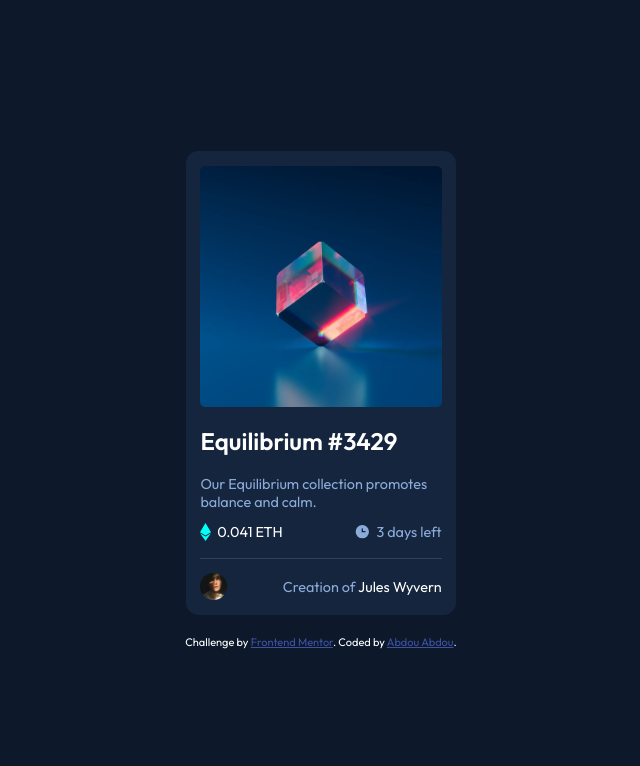
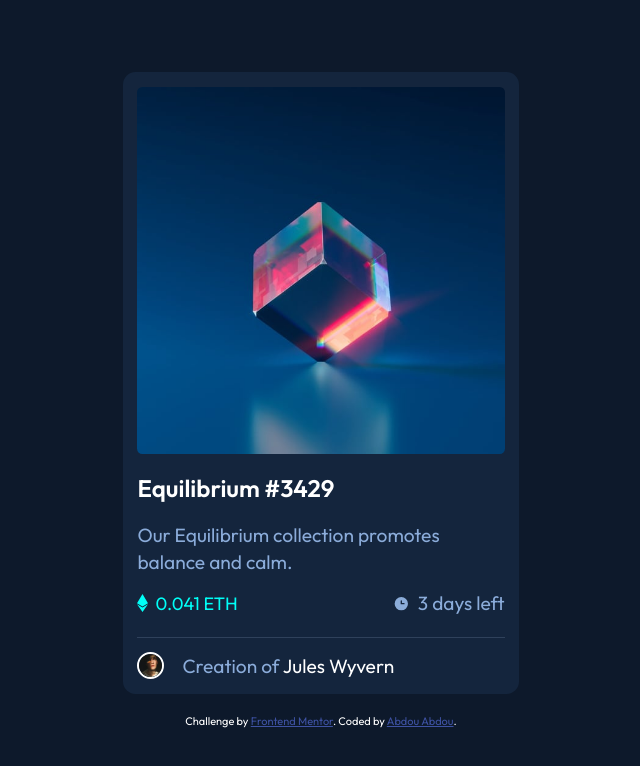
Before and after one commit to Abdou-Boud/challenge-three, a plain HTML site: page index.html in a window 1280 px wide. Shown: the whole page, without its empty margins (319-959 px from the left). Drawn offline with Linux system fonts and the light colour scheme.

Commit message:
first submit

```diff
--- a/css/main.css
+++ b/css/main.css
@@ -38,7 +38,7 @@ main {
     flex-direction: column;
 }
 main .card {
-    width: 15em;
+    width: 22em;
     background-color: hsl(216, 50%, 16%);
     border-radius: .7em;
     display: flex;
@@ -83,20 +83,19 @@ main .card .image img {
    margin: .8em 0;
 }
 .card .profile-info p {
-    font-size: 0.9rem;
     margin-bottom: 0.8em;
-    color: hsl(215, 51%, 70%);
+    line-height: 1.4;
 }
 .card .profile-info .pr-da {
     display: flex;
     justify-content: space-between;
     border-bottom: 1px solid hsl(215, 32%, 27%);
     padding-bottom: 1.2em;
-    font-size: 0.9rem;
 }
 .card .pr-da span {
     display: flex;
     align-items: center;
+    color:hsl(178, 100%, 50%);
 }
 .card .pr-da span svg {
     margin-right: 0.4em;
@@ -104,7 +103,6 @@ main .card .image img {
 .date {
     display: flex;
     align-items: center;
-    color: hsl(215, 51%, 70%);
 }
 .date svg {
     margin-right: .4em;
@@ -112,17 +110,19 @@ main .card .image img {
 .personal-info {
     display: flex;
     align-items: center;
-    justify-content: space-between;
     margin-top: 0.8em;
-}
-.personal-info p {
-    font-size: 0.9rem;
-    color: hsl(215, 51%, 70%)
 }
 .personal-info span {
     color: #fff;
 }
 .personal-info img {
     width: 1.5em;
+    margin-right: 1em;
+    border: 2px solid #fff;
+    border-radius: 50%;
 
 }
+.date, .personal-info p, .profile-info p {
+    color:hsl(215, 51%, 70%);
+    font-size: 1.2rem;
+}
--- a/index.html
+++ b/index.html
@@ -18,11 +18,11 @@
         <svg width="48" height="48" xmlns="http://www.w3.org/2000/svg"><g fill="none" fill-rule="evenodd"><path d="M0 0h48v48H0z"/><path d="M24 9C14 9 5.46 15.22 2 24c3.46 8.78 12 15 22 15 10.01 0 18.54-6.22 22-15-3.46-8.78-11.99-15-22-15Zm0 25c-5.52 0-10-4.48-10-10s4.48-10 10-10 10 4.48 10 10-4.48 10-10 10Zm0-16c-3.31 0-6 2.69-6 6s2.69 6 6 6 6-2.69 6-6-2.69-6-6-6Z" fill="#FFF" fill-rule="nonzero"/></g></svg>
       </div>
       <div class="profile-info">
-        <h2>Equilibrium #3429</h2>
+        <h2 class="active">Equilibrium #3429</h2>
 
         <p>Our Equilibrium collection promotes balance and calm.</p>
         <div class="pr-da">
-          <span class="active"><svg width="11" height="18" xmlns="http://www.w3.org/2000/svg"><path d="M11 10.216 5.5 18 0 10.216l5.5 3.263 5.5-3.262ZM5.5 0l5.496 9.169L5.5 12.43 0 9.17 5.5 0Z" fill="#00FFF8"/></svg>0.041 ETH</span>
+          <span><svg width="11" height="18" xmlns="http://www.w3.org/2000/svg"><path d="M11 10.216 5.5 18 0 10.216l5.5 3.263 5.5-3.262ZM5.5 0l5.496 9.169L5.5 12.43 0 9.17 5.5 0Z" fill="#00FFF8"/></svg>0.041 ETH</span>
           <div class="date"><svg width="17" height="17" xmlns="http://www.w3.org/2000/svg"><path d="M8.305 2.007a6.667 6.667 0 1 0 0 13.334 6.667 6.667 0 0 0 0-13.334Zm2.667 7.334H8.305a.667.667 0 0 1-.667-.667V6.007a.667.667 0 0 1 1.334 0v2h2a.667.667 0 0 1 0 1.334Z" fill="#8BACD9"/></svg>3 days left</div>
         </div>
       </div>
```
